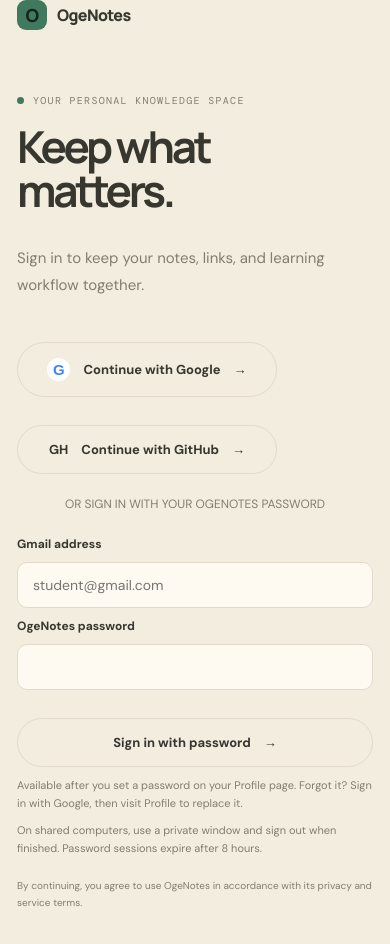
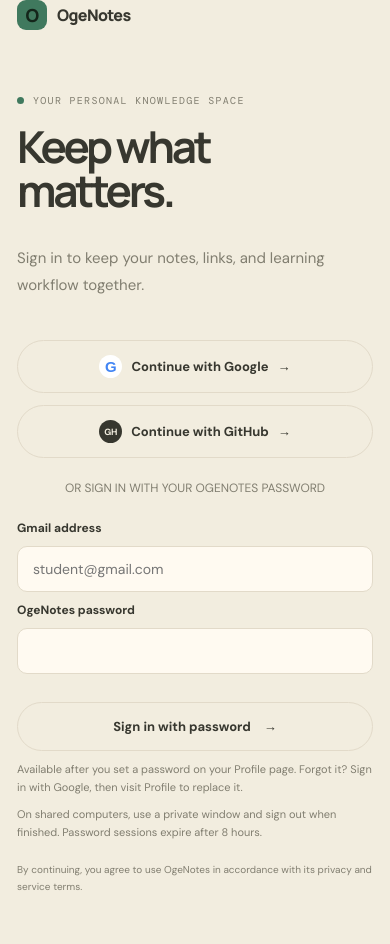
Before and after one commit to nikhil-dex/oge, a Next.js app: page /register in a window 390 px wide. Shown: the top 944 px of the page. Built offline with nearby package versions, Linux system fonts and the light colour scheme; no server answers.

Commit message:
style(auth): responsive side-by-side Google and GitHub sign-in buttons

```diff
--- a/app/globals.css
+++ b/app/globals.css
@@ -342,3 +342,10 @@ button, a { -webkit-tap-highlight-color: transparent; }
 .oge-social-links-fieldset>p{margin:0 0 17px;color:var(--muted);font-size:12px;line-height:1.7}
 .oge-social-links-fieldset .oge-profile-form-grid{gap:18px}
 .oge-social-links-fieldset input{font-size:12px}
+
+/* Provider sign-in: side-by-side on desktop, stacked on narrow screens. */
+.oge-social-login-options{display:grid;grid-template-columns:repeat(2,minmax(0,1fr));gap:12px;width:100%;max-width:610px;margin-top:26px}
+.oge-social-login-options form{min-width:0}
+.oge-social-login-options .oge-google-button{width:100%;min-width:0;margin-top:0;padding:14px 12px;gap:9px;white-space:nowrap}
+.oge-github-login-mark{display:grid;place-items:center;width:23px;height:23px;flex:0 0 23px;border-radius:50%;background:var(--ink);color:var(--paper);font-size:9px;font-weight:800;letter-spacing:-.03em}
+@media(max-width:580px){.oge-social-login-options{grid-template-columns:1fr;max-width:380px}}
```
